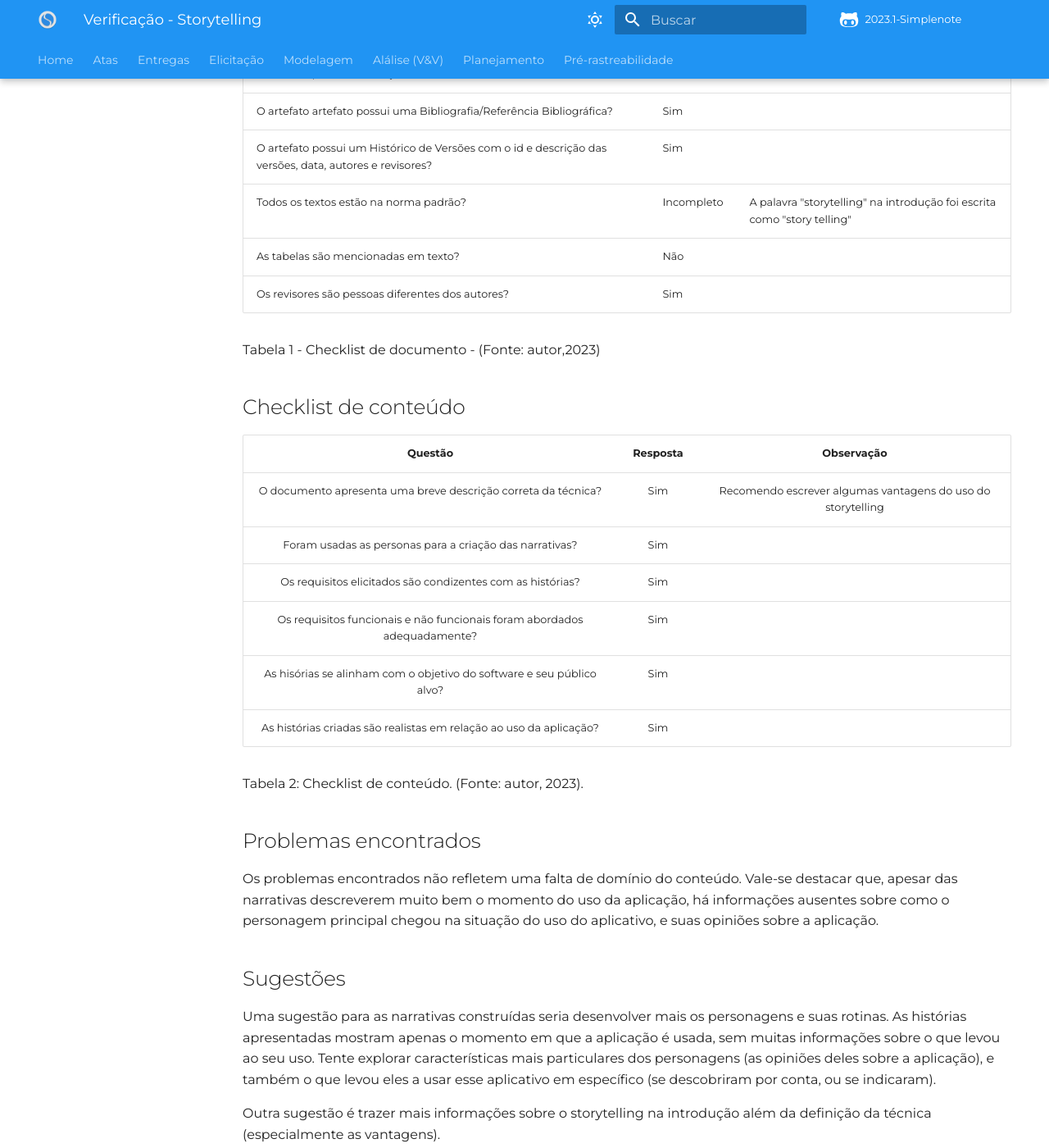
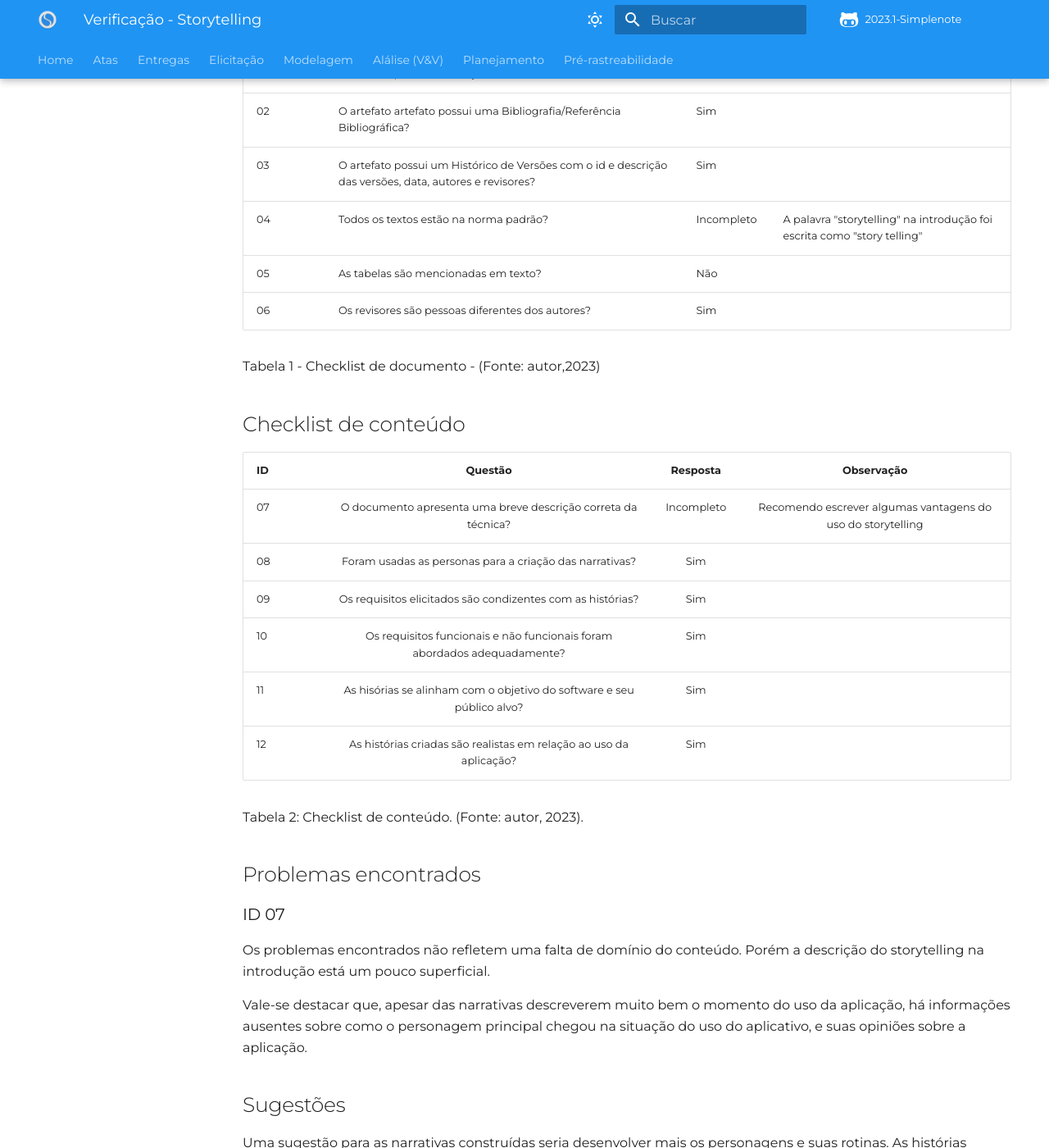
Before and after one commit to Requisitos-de-Software/2023.1-Simplenote, an MkDocs documentation site: the page built from docs/analise-grupo6/elicitacao/storytelling.md, in a window 1280 px wide and 1400 px high, scrolled down 845 px. Shown: the whole window at 82% size. Built offline with MkDocs 1.6.1 and Material for MkDocs 9.7.7, drawn with Linux system fonts in a browser that asks for light colours; some web fonts are replaced; comment, search, counter and statistics services are not loaded.

Commit message:
#62 ajustes em cenarios.md e storytelling.md

```diff
--- a/docs/analise-grupo6/elicitacao/storytelling.md
+++ b/docs/analise-grupo6/elicitacao/storytelling.md
@@ -15,34 +15,38 @@ A verificação foi feita por meio da insperção, utilizando uma checklist com
 Também temos o campo "Observação", um campo no qual pode ser feito algum comentário a respeito da questão em específico. Posteriormente, neste mesmo documento, pode-se encontrar uma sessão na qual serão sumarizados todos os problemas do artefacto em estudo e outra nos quais se encontram as sugestões de soluções dos mesmos.
 
 ## Checklist de documento
-|Questão|Resposta|Observação|
-|-------|--------|----------|
-|O artefato possui Introdução?                                                                                |    Sim    |          |
-|O artefato artefato possui uma Bibliografia/Referência Bibliográfica?                                        |   Sim     |          |
-|O artefato possui um Histórico de Versões com o id e descrição das versões, data, autores e revisores?       |    Sim    |          |
-|Todos os textos estão na norma padrão?                                                                       |   Incompleto     |   A palavra "storytelling" na introdução foi escrita como "story telling"       |
-|As tabelas são mencionadas em texto?                                                                         |    Não    |          |
-|Os revisores são pessoas diferentes dos autores?                                                             |    Sim    |          |
+|ID|Questão|Resposta|Observação|
+|-|-------|--------|----------|
+|01|O artefato possui Introdução?                                                                                |    Sim    |          |
+|02|O artefato artefato possui uma Bibliografia/Referência Bibliográfica?                                        |   Sim     |          |
+|03|O artefato possui um Histórico de Versões com o id e descrição das versões, data, autores e revisores?       |    Sim    |          |
+|04|Todos os textos estão na norma padrão?                                                                       |   Incompleto     |   A palavra "storytelling" na introdução foi escrita como "story telling"       |
+|05|As tabelas são mencionadas em texto?                                                                         |    Não    |          |
+|06|Os revisores são pessoas diferentes dos autores?                                                             |    Sim    |          |
 
 Tabela 1 - Checklist de documento - (Fonte: autor,2023)
 
 
 ## Checklist de conteúdo
 
-| Questão                                                                  | Resposta | Observação |
-| :----------------------------------------------------------------------: | :------: | :--------: |
-| O documento apresenta uma breve descrição correta da técnica?            |  Sim    | Recomendo escrever algumas vantagens do uso do storytelling |
-| Foram usadas as personas para a criação das narrativas?                  | Sim      |  |
-| Os requisitos elicitados são condizentes com as histórias?               | Sim      |  |
-| Os requisitos funcionais e não funcionais foram abordados adequadamente? | Sim      |  |
-| As hisórias se alinham com o objetivo do software e seu público alvo?    | Sim      |  |
-| As histórias criadas são realistas em relação ao uso da aplicação?       | Sim      |  |
+|ID| Questão                                                                  | Resposta | Observação |
+|-| :----------------------------------------------------------------------: | :------: | :--------: |
+|07| O documento apresenta uma breve descrição correta da técnica?            |  Incompleto    | Recomendo escrever algumas vantagens do uso do storytelling |
+|08| Foram usadas as personas para a criação das narrativas?                  | Sim      |  |
+|09| Os requisitos elicitados são condizentes com as histórias?               | Sim      |  |
+|10| Os requisitos funcionais e não funcionais foram abordados adequadamente? | Sim      |  |
+|11| As hisórias se alinham com o objetivo do software e seu público alvo?    | Sim      |  |
+|12| As histórias criadas são realistas em relação ao uso da aplicação?       | Sim      |  |
 
 Tabela 2: Checklist de conteúdo. (Fonte: autor, 2023).
 
 ## Problemas encontrados
 
-Os problemas encontrados não refletem uma falta de domínio do conteúdo. Vale-se destacar que, apesar das narrativas descreverem muito bem o momento do uso da aplicação, há informações ausentes sobre como o personagem principal chegou na situação do uso do aplicativo, e suas opiniões sobre a aplicação.
+### ID 07
+
+Os problemas encontrados não refletem uma falta de domínio do conteúdo. Porém a descrição do storytelling na introdução está um pouco superficial.
+
+ Vale-se destacar que, apesar das narrativas descreverem muito bem o momento do uso da aplicação, há informações ausentes sobre como o personagem principal chegou na situação do uso do aplicativo, e suas opiniões sobre a aplicação.
 
 ## Sugestões
 Uma sugestão para as narrativas construídas seria desenvolver mais os personagens e suas rotinas. As histórias apresentadas mostram apenas o momento em que a aplicação é usada, sem muitas informações sobre o que levou ao seu uso. Tente explorar características mais particulares dos personagens (as opiniões deles sobre a aplicação), e também o que levou eles a usar esse aplicativo em específico (se descobriram por conta, ou se indicaram).
```
Also changed, not shown: other parts of docs/analise-grupo6/elicitacao/storytelling.md (+2 -2 lines), docs/analise-grupo6/modelagem/cenarios.md (+21 -17 lines).
